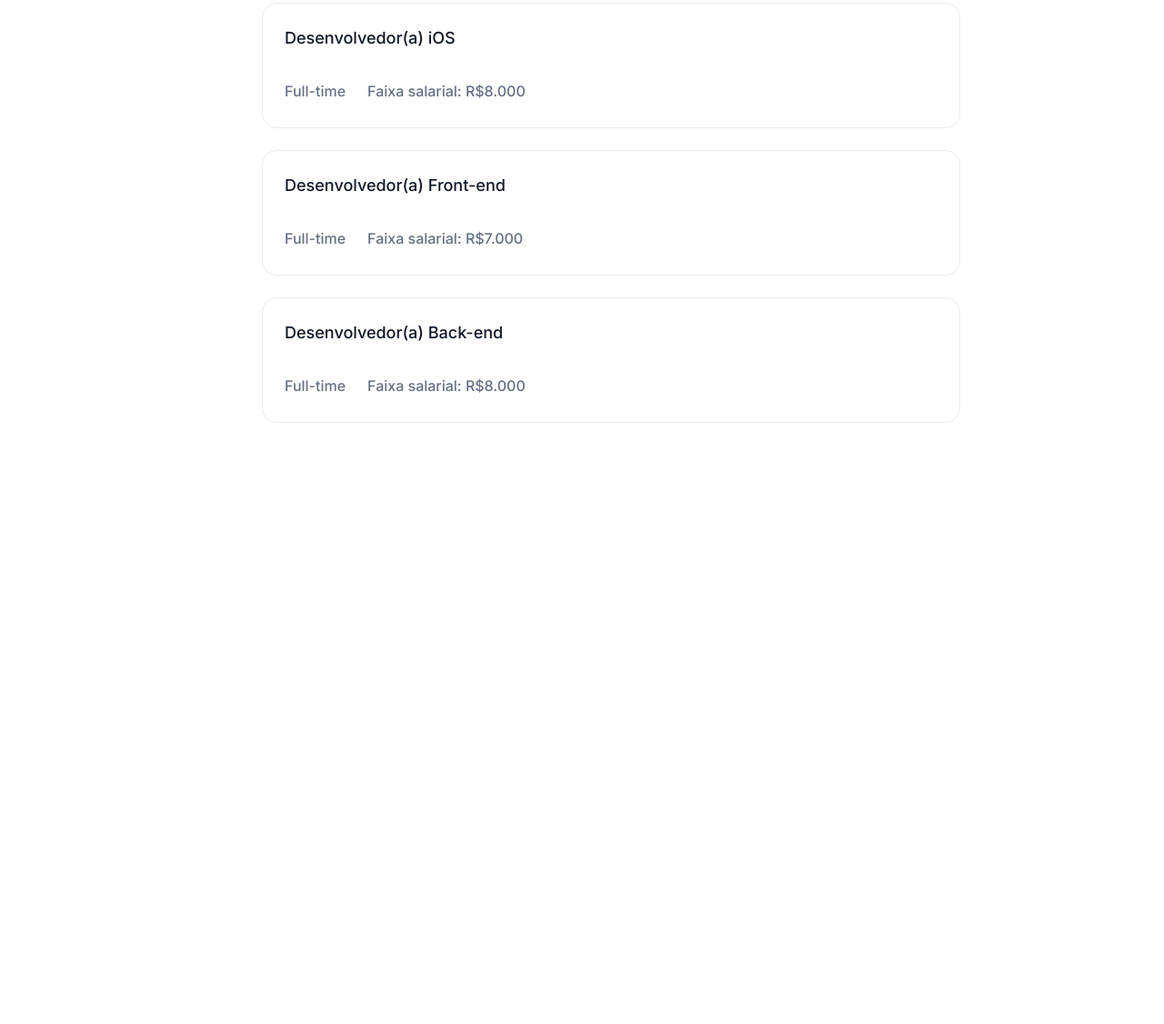
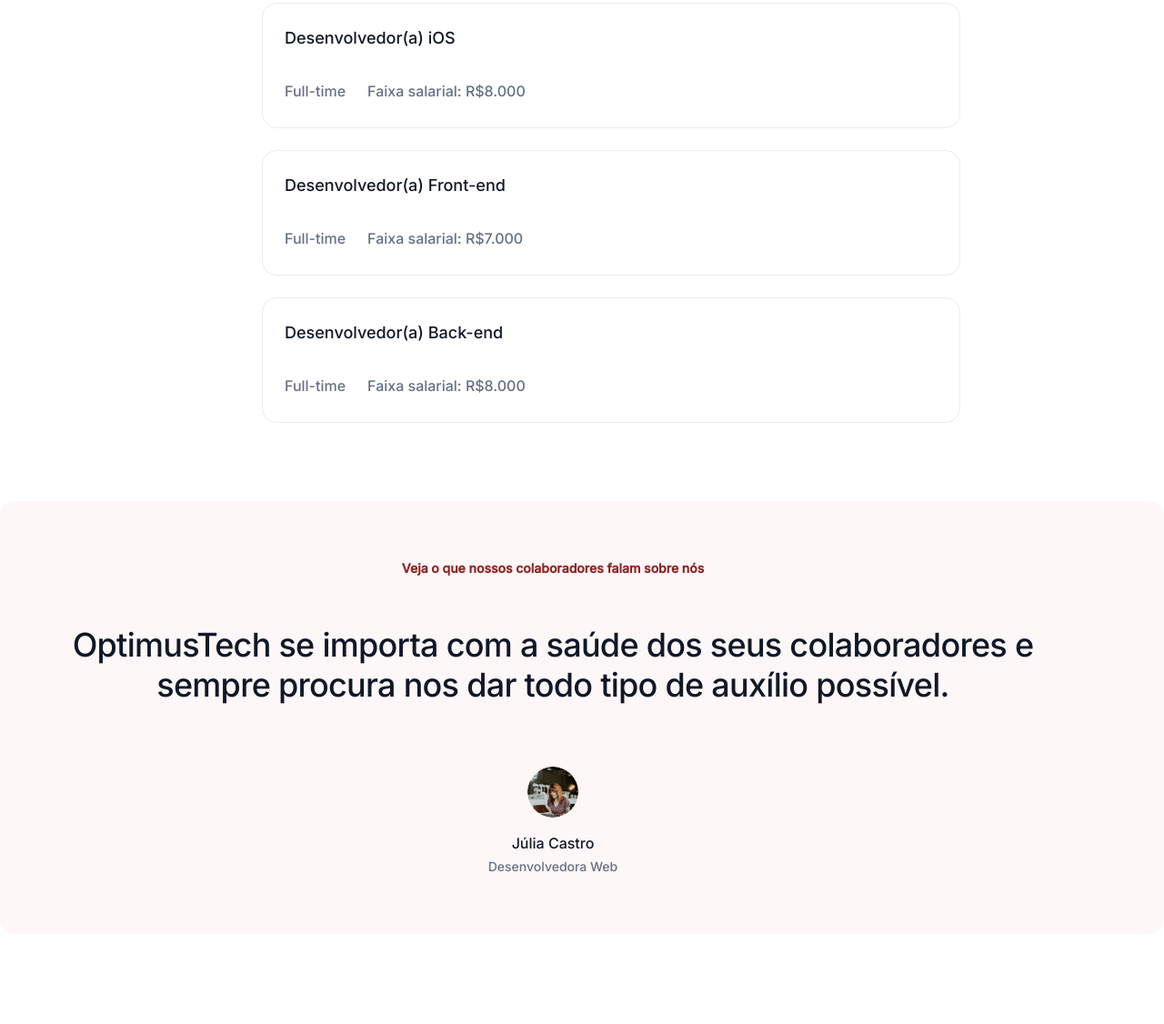
Before and after one commit to ClaudiaSantosSilva/-7DaysOfCodeHTMLeCSS, a plain HTML site: page index.html in a window 1280 px wide. Shown: the part 2102-3228 px from the top of the page at 91% size. Before the commit the page ends 2661 px from the top, so only its background shows below. Drawn offline with Linux system fonts and the light colour scheme.

Commit message:
Seção 6 - Depoimentos - finalizada

```diff
--- a/index.html
+++ b/index.html
@@ -239,9 +239,34 @@
             </div>
 
             </div>
+        </section>
 
 
+        <section id="depoimentos">
+            <div class="container-depoimentos">
+                <div class="conteudo-depoimentos">
+                    <div class="chamada-titulo">
+                        <span class="chamada-depoimentos">Veja o que nossos colaboradores falam sobre nós</span>
+                        <p class="titulo-depoimentos">OptimusTech se importa com a saúde dos seus colaboradores e sempre procura nos dar todo tipo de auxílio possível.</p>
+                    </div>
+
+                    <div class="atribuicao-depoimento">
+                        <div class="avatar-texto-depoimento">
+                            <div>
+                                <img src="images/Avatar.png"class="avatar"/>
+                            </div>
+                            <div class="nome-funcao-depoimento">
+                                <span class="nome-depoimento">Júlia Castro</span>
+                                <span class="funcao-depoimento">Desenvolvedora Web</span>
+                            </div>
+                        </div>
+                    </div>
+                </div>
+            </div>
         </section>
+
+
+
 
 
 
--- a/styles.css
+++ b/styles.css
@@ -424,7 +424,7 @@
     align-self: stretch;
     color: var(--Gray-900, #101828);
 /* Text xl/Medium */
-    font-family: Inter;
+    font-family: 'Inter', sans-serif;
     font-size: 20px;
     font-style: normal;
     font-weight: 500;
@@ -472,7 +472,7 @@
     align-self: stretch;
     color: var(--Gray-900, #101828);
 /* Text lg/Medium */
-    font-family: Inter;
+    font-family: 'Inter', sans-serif;
     font-size: 18px;
     font-style: normal;
     font-weight: 500;
@@ -492,7 +492,7 @@
     gap: 8px;
     color: var(--Gray-500, #667085);
 /* Text md/Medium */
-    font-family: Inter;
+    font-family: 'Inter', sans-serif;
     font-size: 16px;
     font-style: normal;
     font-weight: 500;
@@ -505,9 +505,132 @@
     gap: 8px;
     color: var(--Gray-500, #667085);
 /* Text md/Medium */
-    font-family: Inter;
+    font-family: 'Inter', sans-serif;
     font-size: 16px;
     font-style: normal;
     font-weight: 500;
     line-height: 24px; /* 150% */
 }
+
+#depoimentos{
+    display: flex;
+    padding-bottom: 96px;
+    flex-direction: column;
+    justify-content: center;
+    align-items: center;
+    align-self: stretch;
+    background: var(--Base-White, #FFF);
+}
+
+.container-depoimentos{
+    display: flex;
+    width: 1280px;
+    padding: 0px 32px;
+    flex-direction: column;
+    align-items: flex-start;
+    gap: 32px;
+}
+
+.conteudo-depoimentos{
+    display: flex;
+    padding: 64px;
+    flex-direction: column;
+    align-items: center;
+    gap: 32px;
+    align-self: stretch;
+    border-radius: 16px;
+    background: rgba(195, 25, 25, 0.03);
+}
+
+.chamada-titulo{
+    display: flex;
+    flex-direction: column;
+    align-items: flex-start;
+    gap: 16px;
+    align-self: stretch;
+}
+
+.chamada-depoimentos{
+    align-self: stretch;
+    color:#8E2424;
+    text-align:center;
+    width: 1088px;
+/* Text sm/Semibold */
+    font-family:'Inter', sans-serif;
+    font-size:14px;
+    font-style:normal;
+    font-weight:600;
+    line-height:20px; /* 142.857% */
+}
+
+.titulo-depoimentos{
+    width: 1088px;
+    color: #101828;
+    text-align: center;
+/* Display md/Medium */
+    font-family: 'Inter', sans-serif;
+    font-size: 36px;
+    font-style: normal;
+    font-weight: 500;
+    line-height: 44px; /* 122.222% */
+    letter-spacing: -0.72px;
+}
+
+.atribuicao-depoimento{
+    display: flex;
+    flex-direction: column;
+    align-items: center;
+    gap: 16px;
+    align-self: stretch;
+}
+
+.avatar-texto-depoimento{
+    display: flex;
+    flex-direction: column;
+    align-items: center;
+    gap: 16px;
+    align-self: stretch;
+    width: 1088px;
+}
+
+.avatar{
+    display: flex;
+    width: 56px;
+    height: 56px;
+    flex-direction: column;
+    justify-content: center;
+    align-items: center;
+    border-radius: 200px;
+}
+
+.nome-funcao-depoimento{
+    display: flex;
+    flex-direction: column;
+    align-items: flex-start;
+    gap: 4px;
+    align-self: stretch;
+}
+
+.nome-depoimento{
+    align-self: stretch;
+    color: var(--Gray-900, #101828);
+    text-align: center;
+/* Text md/Medium */
+    font-family: 'Inter', sans-serif;
+    font-size: 16px;
+    font-style: normal;
+    font-weight: 500;
+    line-height: 24px; /* 150% */
+}
+
+.funcao-depoimento{
+    align-self: stretch;
+    color: var(--Gray-500, #667085);
+    text-align: center;
+/* Text sm/Normal */
+    font-family: 'Inter', sans-serif;
+    font-size: 14px;
+    font-style: normal;
+    font-weight: 400;
+    line-height: 20px; /* 142.857% */
+}
```
Also changed, not shown: images/Avatar.png (added).
